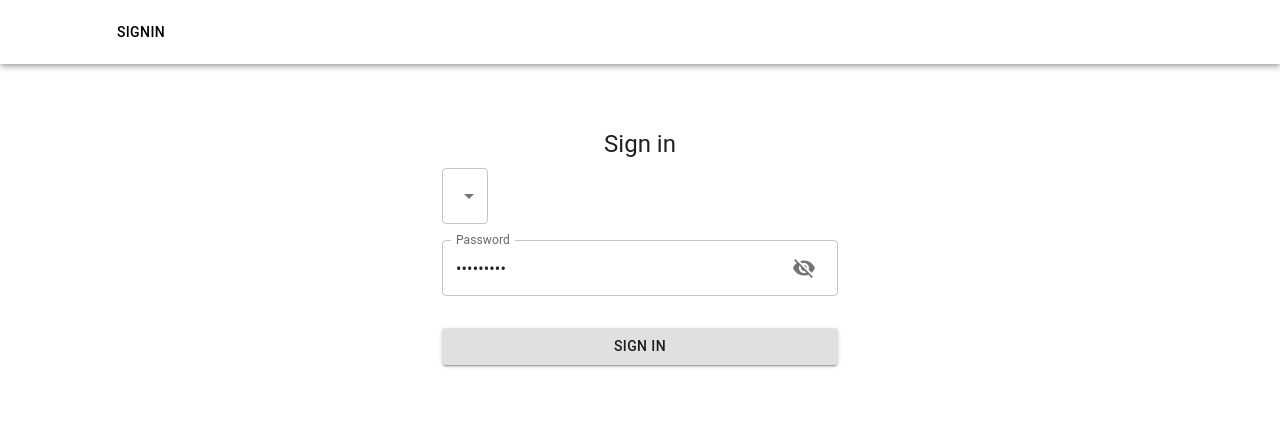
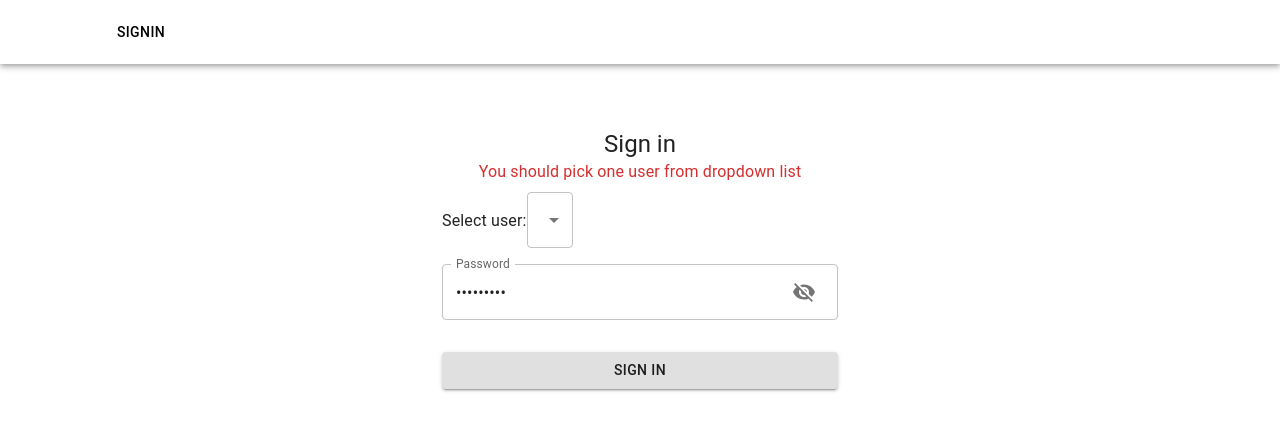
Before and after one commit to salmantec/employee-polls, a React (Create React App) app: page /signIn in a window 1280 px wide. Both pictures are taken after typing "Sample123" into the empty fields and a click on the button "SIGN IN". Shown: the top 430 px of the page. Built offline with nearby package versions, Linux system fonts and the light colour scheme.

Commit message:
Added FireEvent test case

```diff
--- a/src/components/SignIn.js
+++ b/src/components/SignIn.js
@@ -35,6 +35,7 @@ const SignIn = (props) => {
   const [usernameValue, setUsernameValue] = React.useState("");
   const [passwordValue, setPasswordValue] = React.useState("");
   const [showPassword, setShowPassword] = React.useState(false);
+  const [error, setError] = React.useState(false);
 
   const handleClickShowPassword = () => setShowPassword(!showPassword);
   const { users } = props;
@@ -51,11 +52,14 @@ const SignIn = (props) => {
     event.preventDefault();
     const username = usernameValue;
 
-    if (users[username]) {
+    if (username === "") {
+      setError(true);
+    } else if (users[username]) {
       new Promise((res, rej) => {
         setTimeout(() => res(), 300);
       }).then(() => {
         props.dispatch(setAuthedUser(username));
+        setError(false);
         const redirectTo = new URLSearchParams(search).get("redirectTo");
         redirectTo && redirectTo !== ""
           ? navigate(redirectTo)
@@ -79,14 +83,21 @@ const SignIn = (props) => {
           <Typography component="h1" variant="h5">
             Sign in
           </Typography>
+          {error && (
+            <Typography
+              color="error"
+              className={"Error"}
+              data-testid="error-header"
+            >
+              &nbsp;{"You should pick one user from dropdown list"}&nbsp;
+            </Typography>
+          )}
           <Box component="form" onSubmit={handleSubmit} sx={{ mt: 1 }}>
+            <label>Select user:</label>
             <Select
-              labelId="demo-simple-select-helper-label"
-              id="demo-simple-select-helper"
+              labelId="demo-simple-select-required-label"
+              id="demo-simple-select-required"
               label="Username"
-              value={
-                usernameValue === "" ? Object.keys(users)[0] : usernameValue
-              }
               onChange={handleUsernameChange}
             >
               {Object.keys(users).map((item) => (
```
Also changed, not shown: 2 other files (tests, documents, lock files or other folders).
